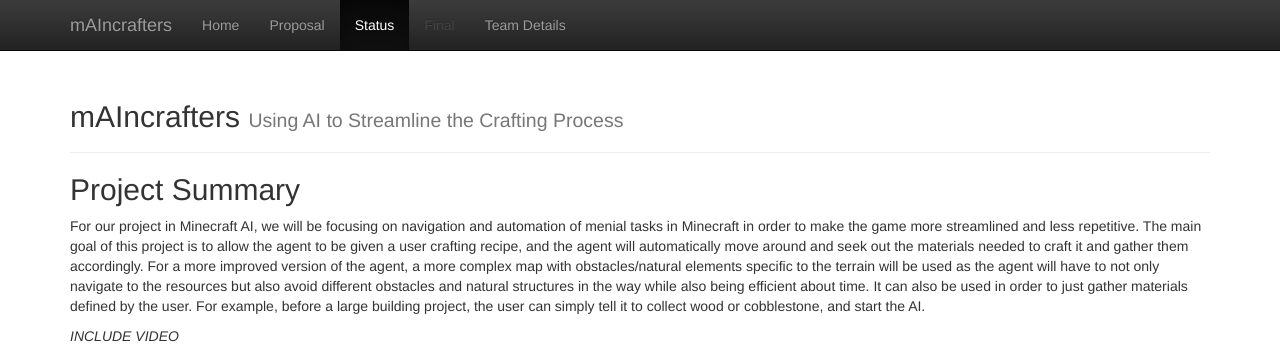
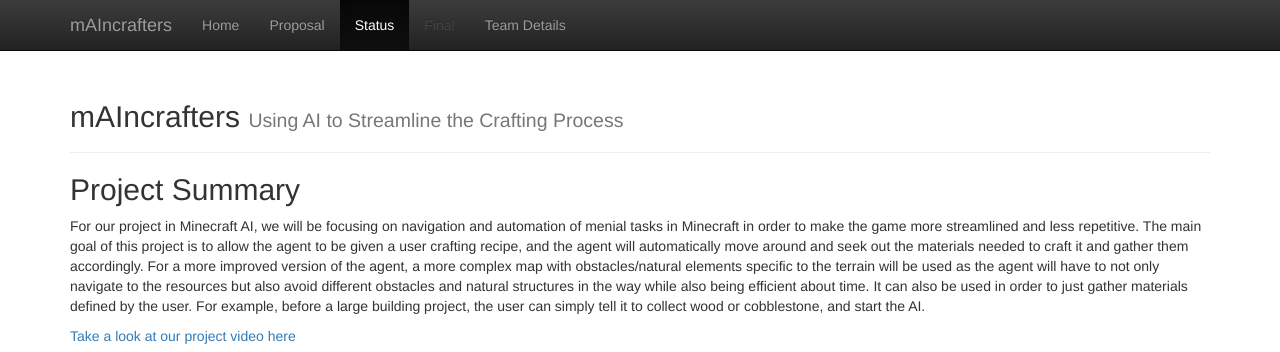
Before and after one commit to dheyay/mAIncrafters, a Jekyll site: the page built from docs/status.md, in a window 1280 px wide and 900 px high, cut to the strip 0-352 px from the top of the window. Built offline with Jekyll 4.4.1, drawn with Linux system fonts in a browser that asks for light colours.

Commit message:
Update status.md

```diff
--- a/docs/status.md
+++ b/docs/status.md
@@ -7,7 +7,7 @@
 ## Project Summary
 For our project in Minecraft AI, we will be focusing on navigation and automation of menial tasks in Minecraft in order to make the game more streamlined and less repetitive. The main goal of this project is to allow the agent to be given a user crafting recipe, and the agent will automatically move around and seek out the materials needed to craft it and gather them accordingly. For a more improved version of the agent, a more complex map with obstacles/natural elements specific to the terrain will be used as the agent will have to not only navigate to the resources but also avoid different obstacles and natural structures in the way while also being efficient about time.  It can also be used in order to just gather materials defined by the user. For example, before a large building project, the user can simply tell it to collect wood or cobblestone, and start the AI.
 
-*INCLUDE VIDEO*
+[Take a look at our project video here](https://youtu.be/5goJvONQvdg)
 {% include googleDrivePlayer.html id=page.driveId %}
 <iframe width="560" height="315" src="https://www.youtube.com/embed/F0Qo5i4vx0o" frameborder="0" allow="accelerometer; autoplay; clipboard-write; encrypted-media; gyroscope; picture-in-picture" allowfullscreen></iframe>
 
```
